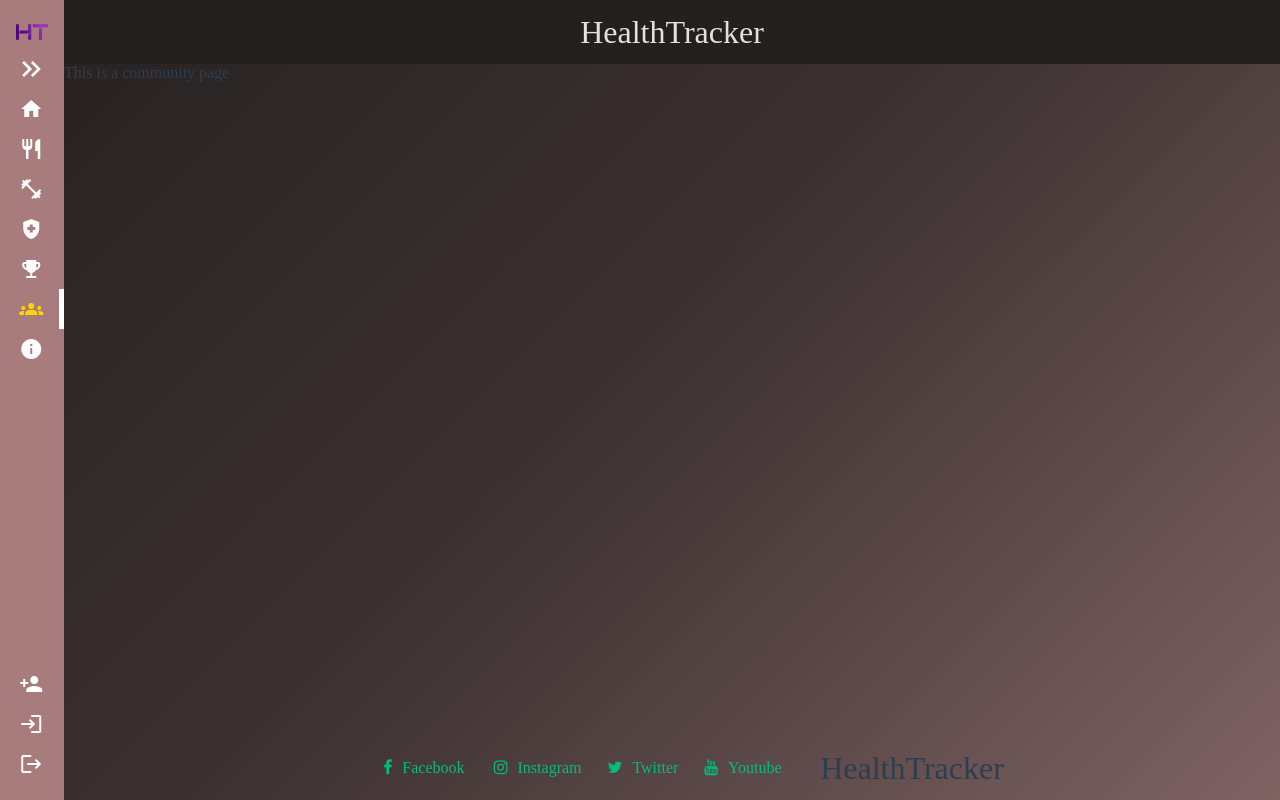
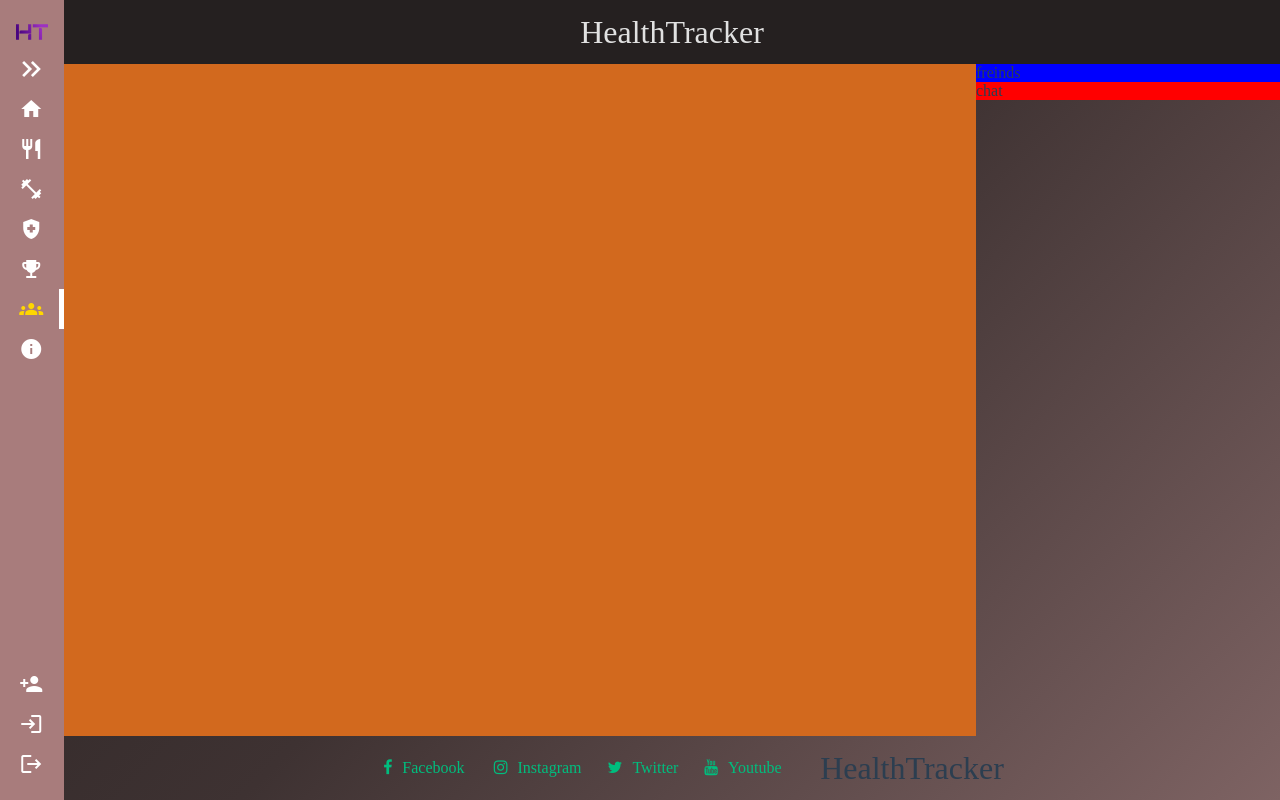
Before and after one commit to Hikareel/HealthTracker, a Vue app in the folder HealthTracker/healthtracker.client/: page /community in a window 1280 px wide. Built offline with nearby package versions, Linux system fonts and the light colour scheme; what @vueform/vueform would draw is missing.

Commit message:
Base struct

```diff
--- a/HealthTracker/healthtracker.client/src/components/views/community/Community.vue
+++ b/HealthTracker/healthtracker.client/src/components/views/community/Community.vue
@@ -1,10 +1,44 @@
 <template>
   <main class="community-page">
-    <p>This is a community page</p>
+    <div class="wall">
+      <!-- POSTs -->
+    </div>
+    <div class="right-content">
+      <FriendsList class="friends-list" />
+      <Chat class="chat" />
+    </div>
+
   </main>
 </template>
 <script lang="ts" setup>
+import FriendsList from './friends/FriendsList.vue'
+import Chat from './chat/chat.vue'
+
 </script>
 <style>
+.community-page {
+  display: grid;
+  grid-template-columns: 3fr 1fr;
+  justify-items: stretch;
+  align-items: stretch;
+}
 
+.wall {
+  background-color: chocolate;
+}
+
+.right-content {
+  right: 0;
+}
+
+.friends-list {
+  display: flex;
+  top: 0;
+
+}
+
+.chat {
+  display: flex;
+  bottom: 0;
+}
 </style>
--- /dev/null
+++ b/HealthTracker/healthtracker.client/src/components/views/community/chat/chat.vue
@@ -0,0 +1,12 @@
+<template>
+    <main class="chat">
+      <p>chat</p>
+    </main>
+  </template>
+  <script lang="ts" setup>
+  </script>
+  <style>
+  .chat{
+    background-color: red;
+  }
+  </style>
--- /dev/null
+++ b/HealthTracker/healthtracker.client/src/components/views/community/friends/FriendsList.vue
@@ -0,0 +1,12 @@
+<template>
+    <main class="friends-list">
+        <p>freinds</p>
+    </main>
+</template>
+<script lang="ts" setup>
+</script>
+<style>
+.friends-list {
+    background-color: blue;
+}
+</style>
```
Also changed, not shown: HealthTracker/healthtracker.client/src/components/views/community/friends/FreindItem.vue (added, +10 -0 lines), HealthTracker/healthtracker.client/src/components/views/community/post/post.vue (added, +10 -0 lines).
